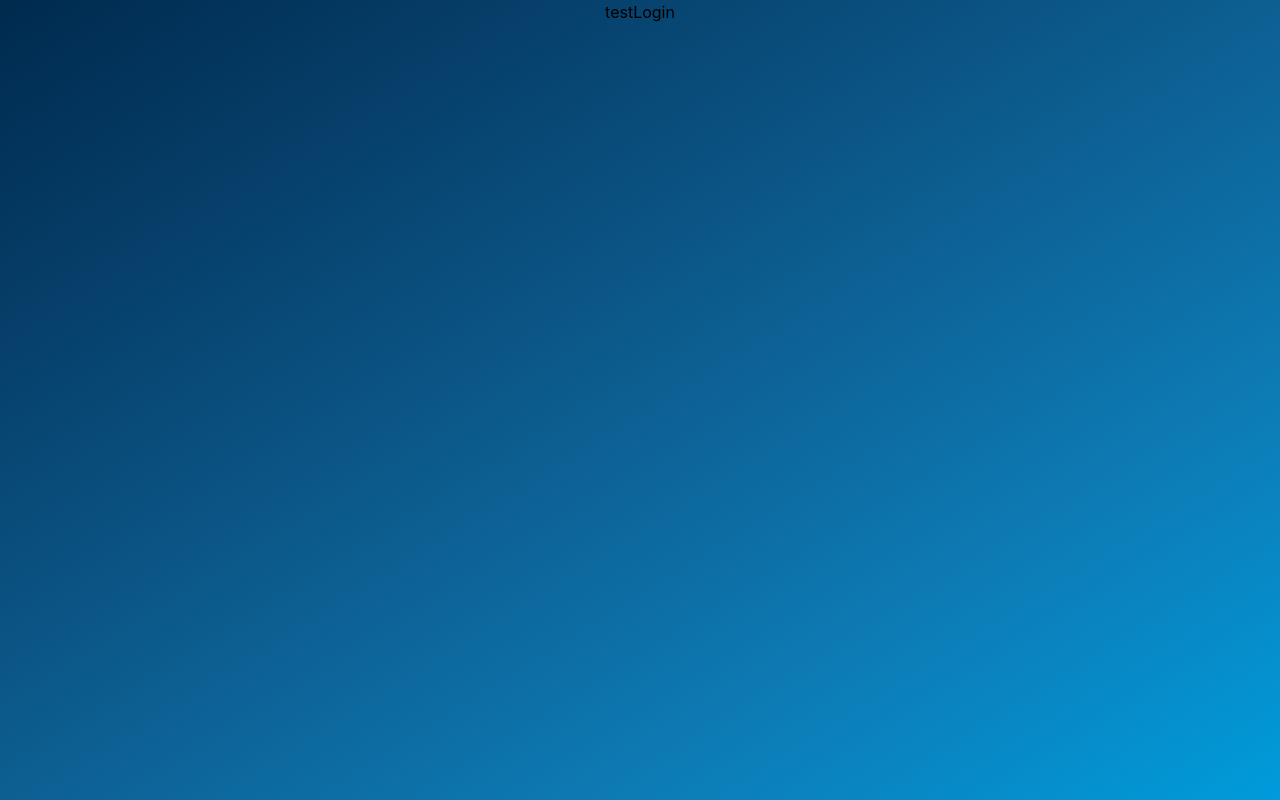
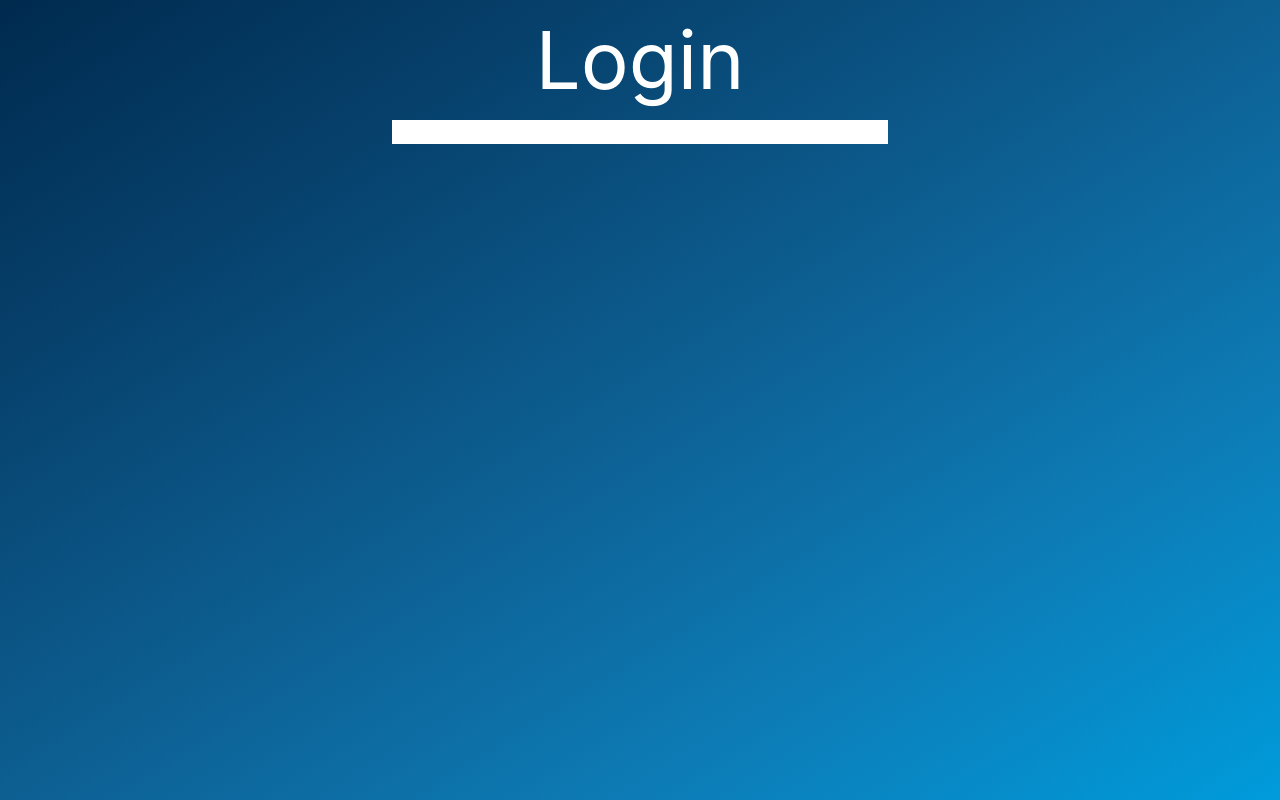
Before and after one commit to vegabrandon/flaskchat, a React (Create React App) app in the folder client/: page / in a window 1280 px wide. Built offline with nearby package versions, Linux system fonts and the light colour scheme.

Commit message:
Added structure for login component

```diff
--- a/client/src/App.js
+++ b/client/src/App.js
@@ -1,15 +1,22 @@
 import './App.css';
-import React, { useEffect } from 'react';
+import React, { useEffect, useState } from 'react';
 import Login from './Login';
 function App() {
+  const [isLoggedIn, setIsLoggedIn] = useState(false);
+  const [user, setUser] = useState({})
 
   useEffect(() => {
 
   }, [])
   return (
     <div className="App">
-      test
-      <Login />
+
+        {isLoggedIn ? <>
+          <h1 className='text-white text-[5rem]'>
+            Welcome {user.username}!
+          </h1>
+        </> : <Login />}
+
     </div>
   );
 }
--- a/client/src/Login.jsx
+++ b/client/src/Login.jsx
@@ -4,7 +4,9 @@ const Login = () => {
 
   return (
     <>
-      Login
+      <h1 className='text-white text-[5rem]'>Login</h1>
+      <input type="text" />
+      <input type="text" />
     </>
   )
 }
```
